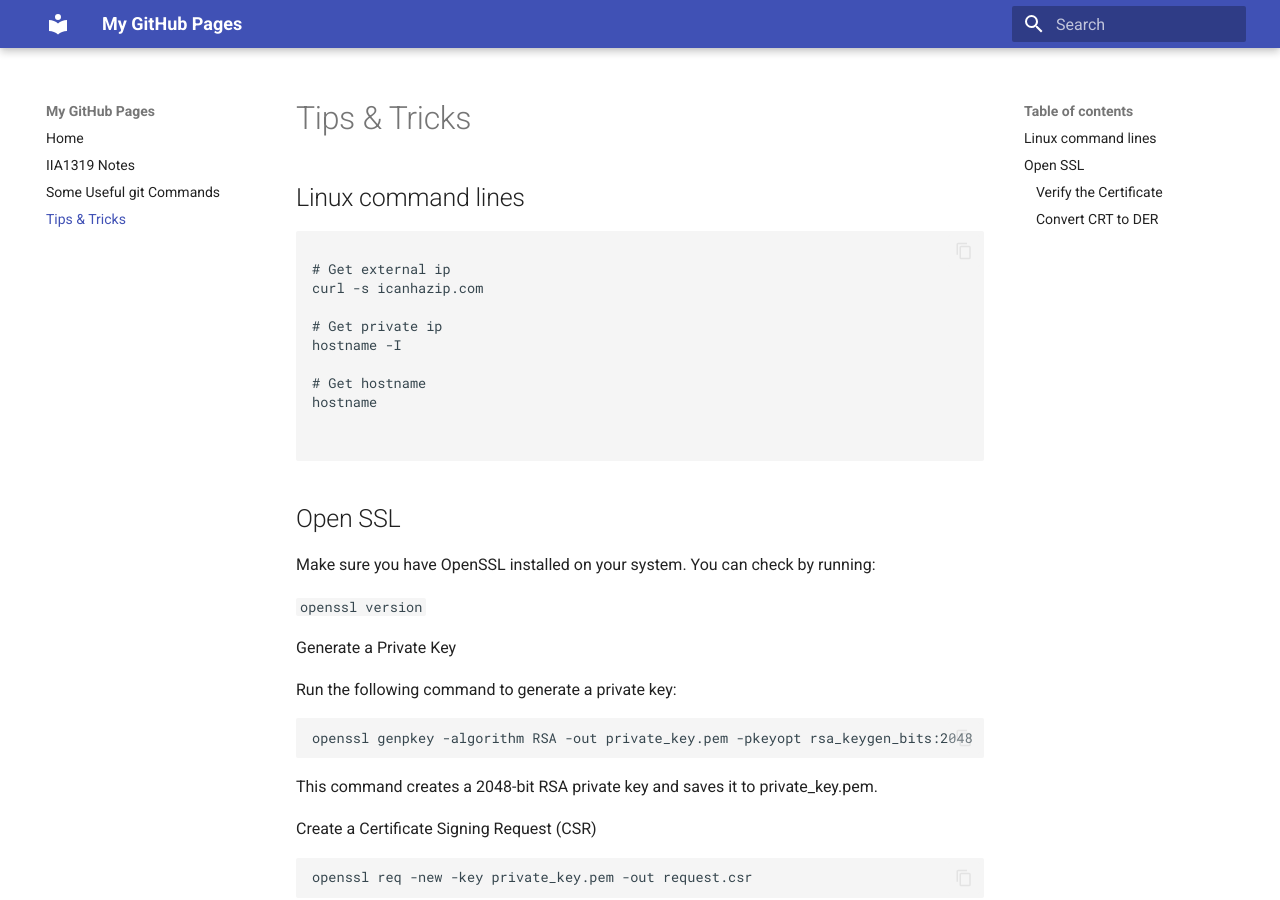
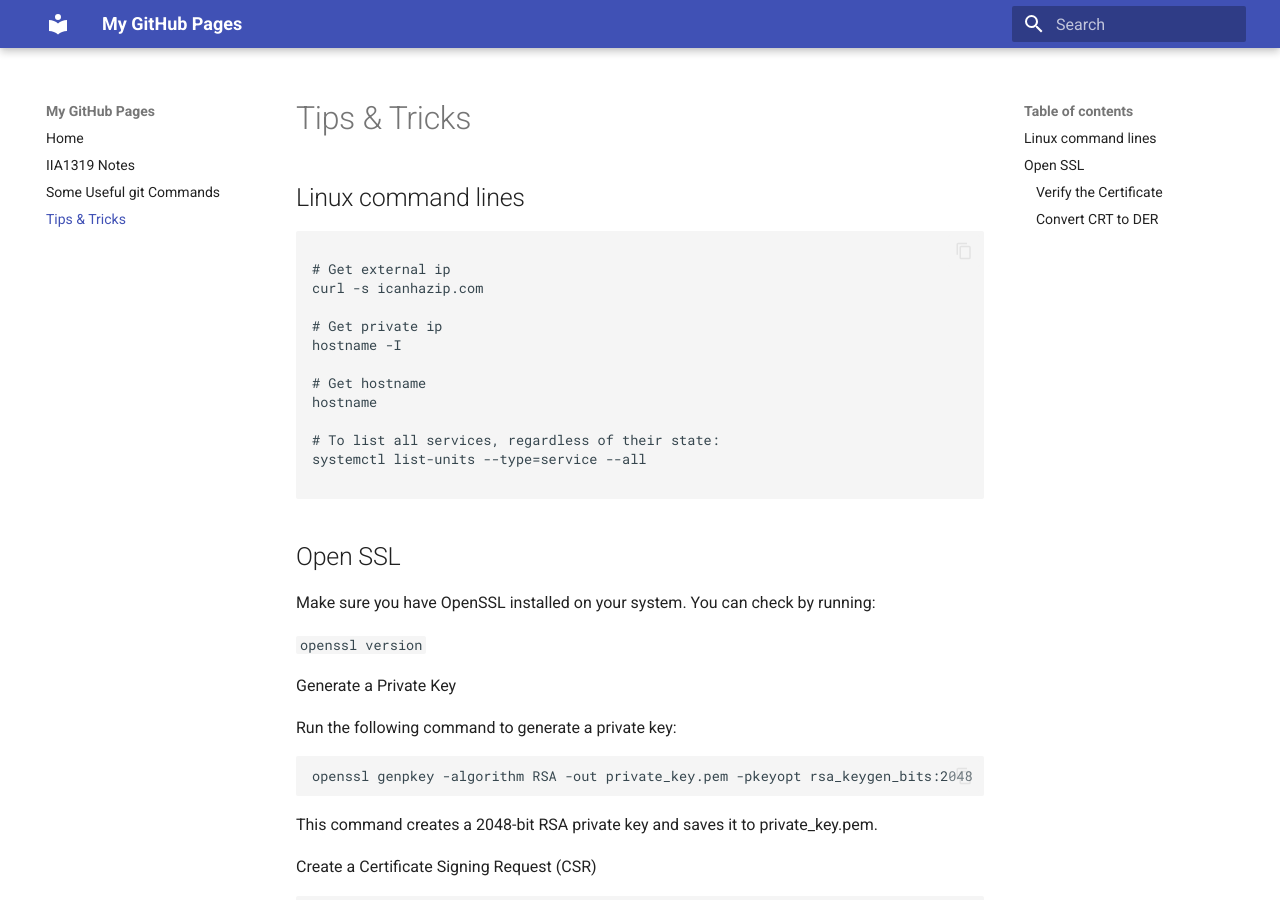
Before and after one commit to rosseboe/rosseboe.github.io, an MkDocs documentation site: the page built from docs/tips.md, in a window 1280 px wide and 900 px high. Built offline with MkDocs 1.6.1 and Material for MkDocs 9.7.7, drawn with Linux system fonts in a browser that asks for light colours.

Commit message:
Update tips.md

````diff
--- a/docs/tips.md
+++ b/docs/tips.md
@@ -13,6 +13,8 @@ hostname -I
 # Get hostname
 hostname
 
+# To list all services, regardless of their state:
+systemctl list-units --type=service --all
 
 ```
 
````
